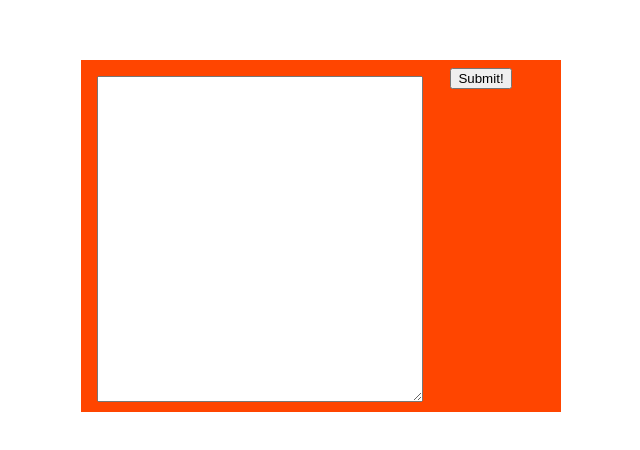
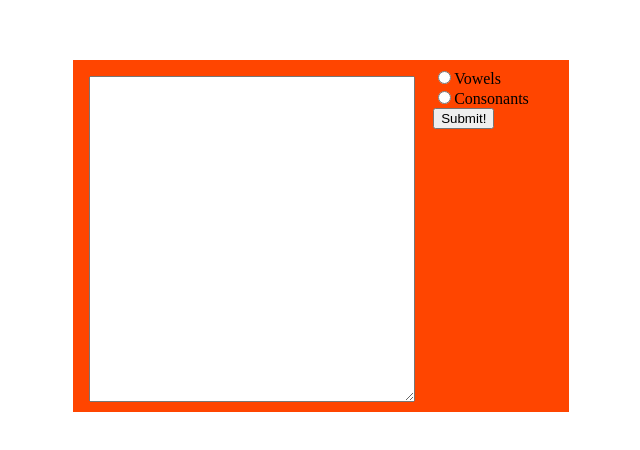
Before and after one commit to DincaToni/example_project_fullstack, an Angular app in the folder example_project/: page / in a window 1280 px wide. Shown: the part 108-558 px from the top of the page, without its empty margins (319-959 px from the left). Built offline with nearby package versions, Linux system fonts and the light colour scheme.

Commit message:
initial radioGroup functionality

```diff
--- /dev/null
+++ b/example_project/src/components/atoms/radio-group/radio-group.component.html
@@ -0,0 +1,10 @@
+<form #rg1 (change) = "onChange(rg1.elements)">
+    <div>
+        <input id="radio_vowels" type="radio" value="vowels" name="radioForm"/>
+        <label for="radio_vowels">Vowels</label>
+    </div>
+    <div>
+        <input id="radio_consonants" type="radio" value="consonants" name="radioForm"/>
+        <label for="radio_consonants">Consonants</label>
+    </div>
+</form>
--- /dev/null
+++ b/example_project/src/components/atoms/radio-group/radio-group.component.ts
@@ -0,0 +1,20 @@
+import { Component, EventEmitter, Input, Output } from '@angular/core';
+
+@Component({
+  selector: 'radio-group',
+  standalone: true,
+  imports: [],
+  templateUrl: './radio-group.component.html',
+  styleUrl: './radio-group.component.css',
+})
+export class RadioGroupComponent {
+  @Input() checkedVal!: String;
+  @Output() checkedValChange = new EventEmitter<String>();
+  onChange(val: any) {
+    for (const element of val) {
+      this.checkedVal = element.checked ? element.value : this.checkedVal;
+    }
+    this.checkedValChange.emit(this.checkedVal);
+    console.log(this.checkedVal);
+  }
+}
--- a/example_project/src/components/atoms/submit-button1/submit-button1.component.ts
+++ b/example_project/src/components/atoms/submit-button1/submit-button1.component.ts
@@ -9,6 +9,8 @@ import { Component, EventEmitter, Input, Output } from '@angular/core';
 })
 export class SubmitButton1Component {
   @Input() taValue!: String;
+
+  @Input() checkedVal!: String;
 
   @Input() results!: String[];
   @Output() resultsChange = new EventEmitter<String[]>();
@@ -73,7 +75,7 @@ export class SubmitButton1Component {
     }
   }
   onSubmit = () => {
-    this.results.push(this.analyzeText(['vowels', this.taValue]));
+    this.results.push(this.analyzeText([this.checkedVal, this.taValue]));
     this.resultsChange.emit(this.results);
     console.log(this.results);
   };
--- a/example_project/src/components/templates/example-ui/example-ui.component.html
+++ b/example_project/src/components/templates/example-ui/example-ui.component.html
@@ -3,7 +3,8 @@
         <text-area1 [(taValue)] = "textAreaValue"/>
     </div>
     <div class="template-exampleUI_wrapper-submitButton1">
-        <submit-button1 [taValue] = "textAreaValue" [(results)] = "resultsArr"/>
+        <radio-group [(checkedVal)]="analysisType"/>
+        <submit-button1 [taValue] = "textAreaValue" [checkedVal]="analysisType" [(results)] = "resultsArr"/>
     </div>
     <div class="template-exampleUI_wrapper-displayBlock1" >
         <display-block1 *ngFor="let result of resultsArr" [res]="result"></display-block1>
--- a/example_project/src/components/templates/example-ui/example-ui.component.ts
+++ b/example_project/src/components/templates/example-ui/example-ui.component.ts
@@ -2,6 +2,7 @@ import { Component } from '@angular/core';
 import { TextArea1Component } from '../../atoms/text-area1/text-area1.component';
 import { SubmitButton1Component } from '../../atoms/submit-button1/submit-button1.component';
 import { DisplayBlock1Component } from '../../atoms/display-block1/display-block1.component';
+import { RadioGroupComponent } from '../../atoms/radio-group/radio-group.component';
 import { CommonModule } from '@angular/common';
 
 @Component({
@@ -11,6 +12,7 @@ import { CommonModule } from '@angular/common';
     TextArea1Component,
     SubmitButton1Component,
     DisplayBlock1Component,
+    RadioGroupComponent,
     CommonModule,
   ],
   templateUrl: './example-ui.component.html',
@@ -19,4 +21,5 @@ import { CommonModule } from '@angular/common';
 export class ExampleUIComponent {
   resultsArr: String[] = [];
   textAreaValue: String = '';
+  analysisType: String = '';
 }
```
Also changed, not shown: example_project/src/components/atoms/radio-group/radio-group.component.css (added), 1 other file (tests, documents, lock files or other folders).
